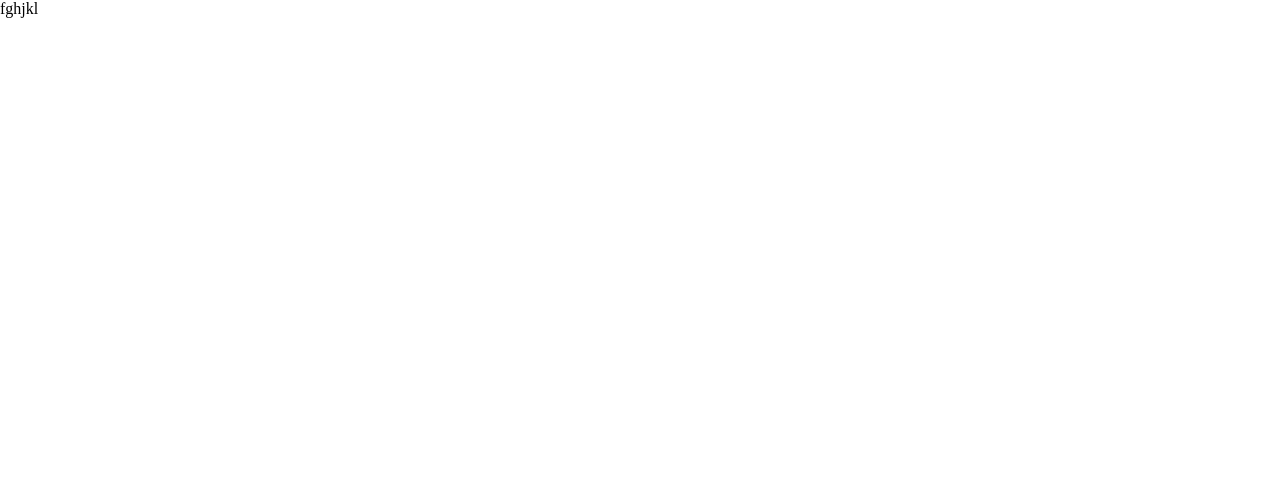
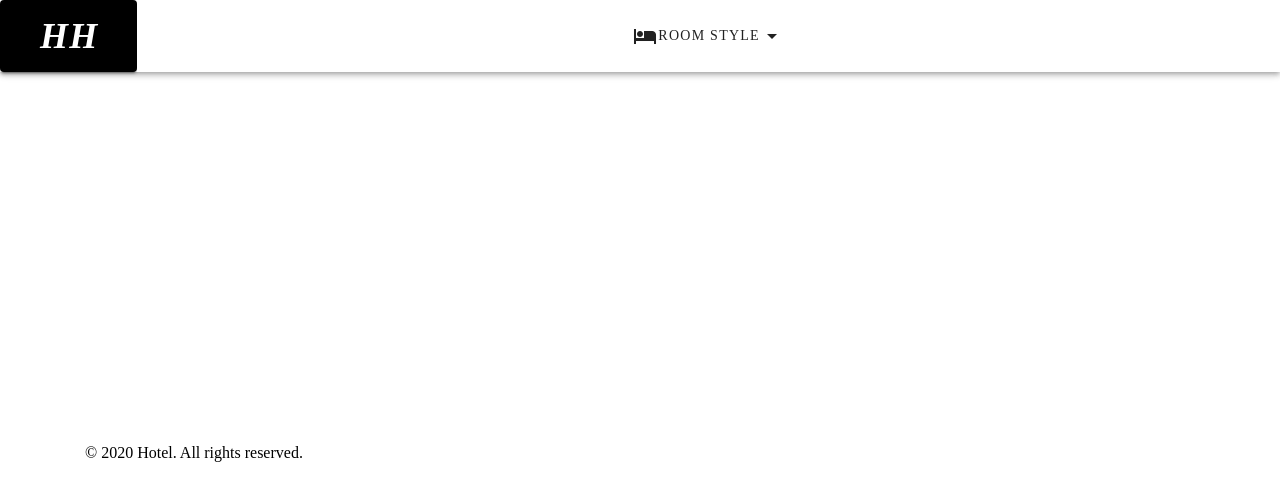
Before and after one commit to PofenHsueh/booking, a Vue app: page /select in a window 1280 px wide. Shown: the top 500 px of the page. Built offline with nearby package versions, Linux system fonts and the light colour scheme.

Commit message:
create MainLayout

```diff
--- /dev/null
+++ b/src/components/Footer.vue
@@ -0,0 +1,28 @@
+<template>
+  <v-col class="footer">
+    <v-img :src="images.footerSrc" height="352" class="footer--img"></v-img>
+    <p>© 2020 Hotel. All rights reserved.</p>
+  </v-col>
+</template>
+<script>
+export default {
+  data() {
+    return {
+      images: {
+        footerSrc: require("@/assets/img/footer-map.jpg")
+      }
+    };
+  }
+};
+</script>
+<style lang="scss" scoped>
+.footer {
+  &--img {
+    margin-top: 20px;
+    margin-right: 85px;
+  }
+  p {
+    margin-left: $space-size;
+  }
+}
+</style>
--- a/src/layout/ToolBar.vue
+++ b/src/components/ToolBar.vue
@@ -1,5 +1,5 @@
 <template>
-  <v-toolbar height="72" color="grey lighten-4" v-show="show">
+  <v-toolbar height="72" color="grey lighten-4" v-show="show" :style="{ position: position }">
     <v-btn height="72" width="150" color="#000000">
       <i>HH</i>
     </v-btn>
@@ -15,12 +15,14 @@
       <p>{{ item.title }}</p>
       <v-icon>mdi-menu-down</v-icon>
     </v-btn>
-    <v-btn depressed height="72" dark color="#569DC3" tile v-show="reserve">RESERVE NOW</v-btn>
+    <v-btn depressed height="72" dark color="#569DC3" tile v-show="reserve"
+      >RESERVE NOW</v-btn
+    >
   </v-toolbar>
 </template>
 <script>
 export default {
-  props: ["show", "barItems",'reserve']
+  props: ["show", "barItems", "reserve","position"]
 };
 </script>
 <style lang="scss" scoped>
@@ -29,7 +31,6 @@ export default {
   padding: 4px 0px;
 }
 .v-toolbar {
-  position: fixed;
   width: 100%;
   z-index: 99;
   .v-btn {
--- a/src/layout/Footer.vue
+++ /dev/null
@@ -1,28 +0,0 @@
-<template>
-   <v-col class="footer">
-      <v-img :src="images.footerSrc" height="352" class="footer--img"></v-img>
-      <p>© 2020 Hotel. All rights reserved.</p>
-    </v-col>
-</template>
-<script>
-export default {
-  data(){
-    return{
-      images:{
-          footerSrc: require("@/assets/img/footer-map.jpg")
-      }
-    }
-  }
-}
-</script>
-<style lang="scss" scoped>
-.footer {
-  &--img {
-    margin-top: 20px;
-    margin-right: 85px;
-  }
-  p {
-    margin-left: $space-size;
-  }
-}
-</style>
--- a/src/layout/HomeLayout.vue
+++ b/src/layout/HomeLayout.vue
@@ -1,6 +1,6 @@
 <template>
   <div>
-    <ToolBar :show="appbar" :barItems="barItems" reserve=true></ToolBar>
+    <ToolBar :show="appbar" :barItems="barItems" reserve=true position="fixed"></ToolBar>
     <v-col class="header">
       <v-col class="box" cols="10">
         <h1>Hotel</h1>
@@ -52,8 +52,8 @@
   </div>
 </template>
 <script>
-import ToolBar from "@/layout/ToolBar.vue";
-import Footer from "@/layout/Footer.vue"
+import ToolBar from "@/components/ToolBar.vue";
+import Footer from "@/components/Footer.vue";
 export default {
   components: {
     ToolBar,
@@ -90,7 +90,7 @@ export default {
         "Delux Twin Room"
       ],
       images: {
-        mainSrc: require("@/assets/img/main.jpeg"),
+        mainSrc: require("@/assets/img/main.jpeg")
       }
     };
   },
@@ -112,6 +112,7 @@ export default {
     choose(type) {
       this.type = type;
       this.$router.push("/select");
+      console.log(type)
     }
   }
 };
--- /dev/null
+++ b/src/layout/MainLayout.vue
@@ -0,0 +1,27 @@
+<template>
+<div>
+  <ToolBar :show="true" :barItems="barItems" :reserve="false" position="relative"></ToolBar>
+  <v-main >
+    <router-view></router-view>
+  </v-main>
+  <Footer></Footer>
+</div>
+</template>
+<script>
+import ToolBar from "@/components/ToolBar.vue";
+import Footer from "@/components/Footer.vue";
+export default {
+  components: {
+    ToolBar,
+    Footer
+  },
+  data(){
+    return{
+      barItems:[ { title: "ROOM STYLE", icon: "bed" }]
+    }
+  }
+};
+</script>
+<style lang="scss" scoped>
+
+</style>
--- a/src/router/index.js
+++ b/src/router/index.js
@@ -1,12 +1,13 @@
 import Vue from "vue";
 import VueRouter from "vue-router";
 import HomeLayout from "../layout/HomeLayout";
+import MainLayout from "../layout/MainLayout";
 Vue.use(VueRouter);
 
 const routes = [
   {
     path: "/",
-    name: "Home",
+    name: "HomePage",
     component: HomeLayout,
     children: [
       {
@@ -19,9 +20,16 @@ const routes = [
   },
   {
     path: "/select",
-    name: "SelectRoom",
-    component: () =>
-      import(/* webpackChunkName: "Select" */ "../views/SelectRoom.vue")
+    name: "Select",
+    component: MainLayout,
+    children: [
+      {
+        path: "/select",
+        name: "SelectRoom",
+        component: () =>
+        import(/* webpackChunkName: "Select" */ "../views/SelectRoom.vue")
+      }
+    ]
   }
 ];
 
--- a/src/views/SelectRoom.vue
+++ b/src/views/SelectRoom.vue
@@ -1,9 +1,11 @@
 <template>
-  <div>
-    fghjkl
-  </div>
+<div>
+  <!-- <v-img :src=""></v-img> -->
+</div>
 </template>
 <script>
-export default {};
+export default {
+
+};
 </script>
 <style lang="scss" scoped></style>
```
